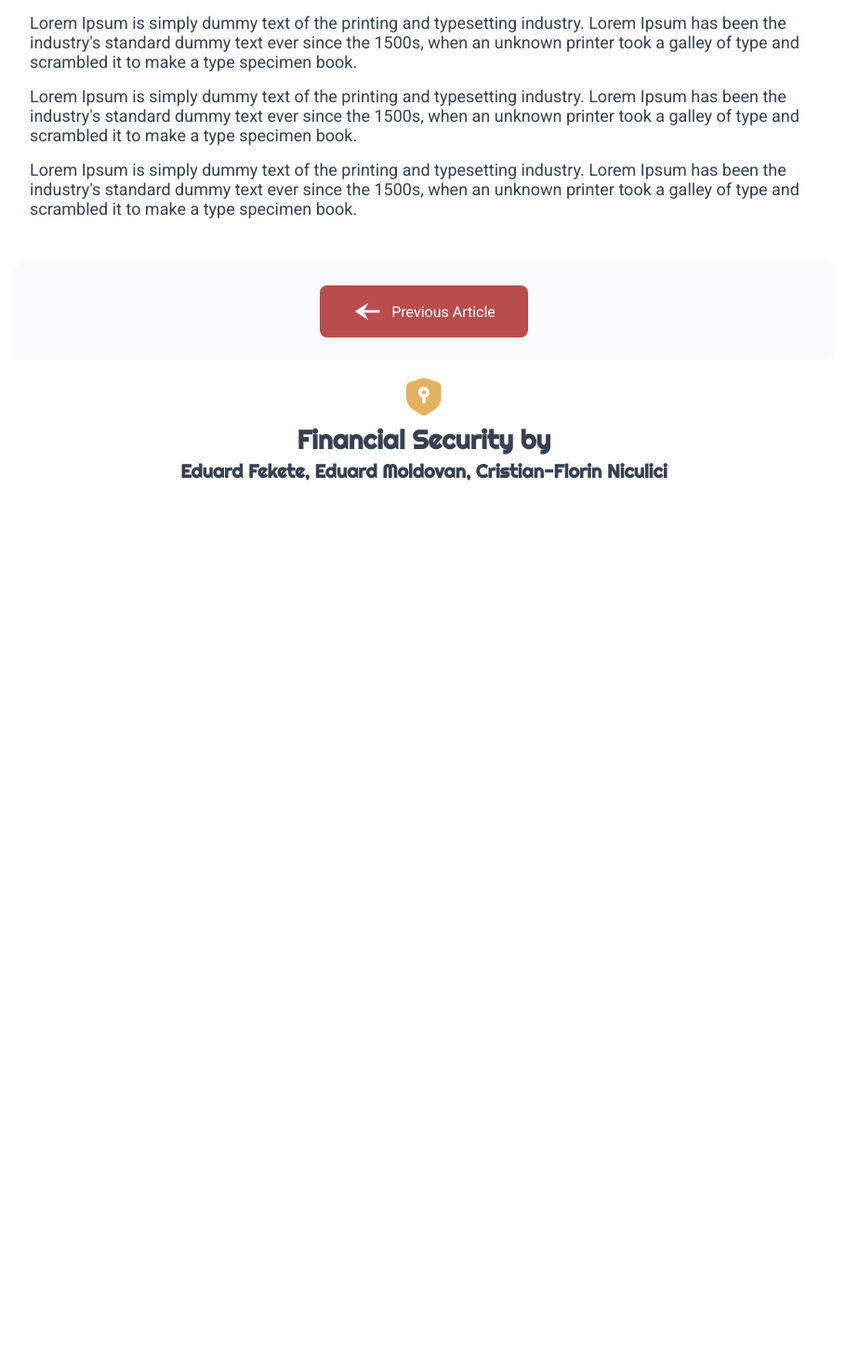
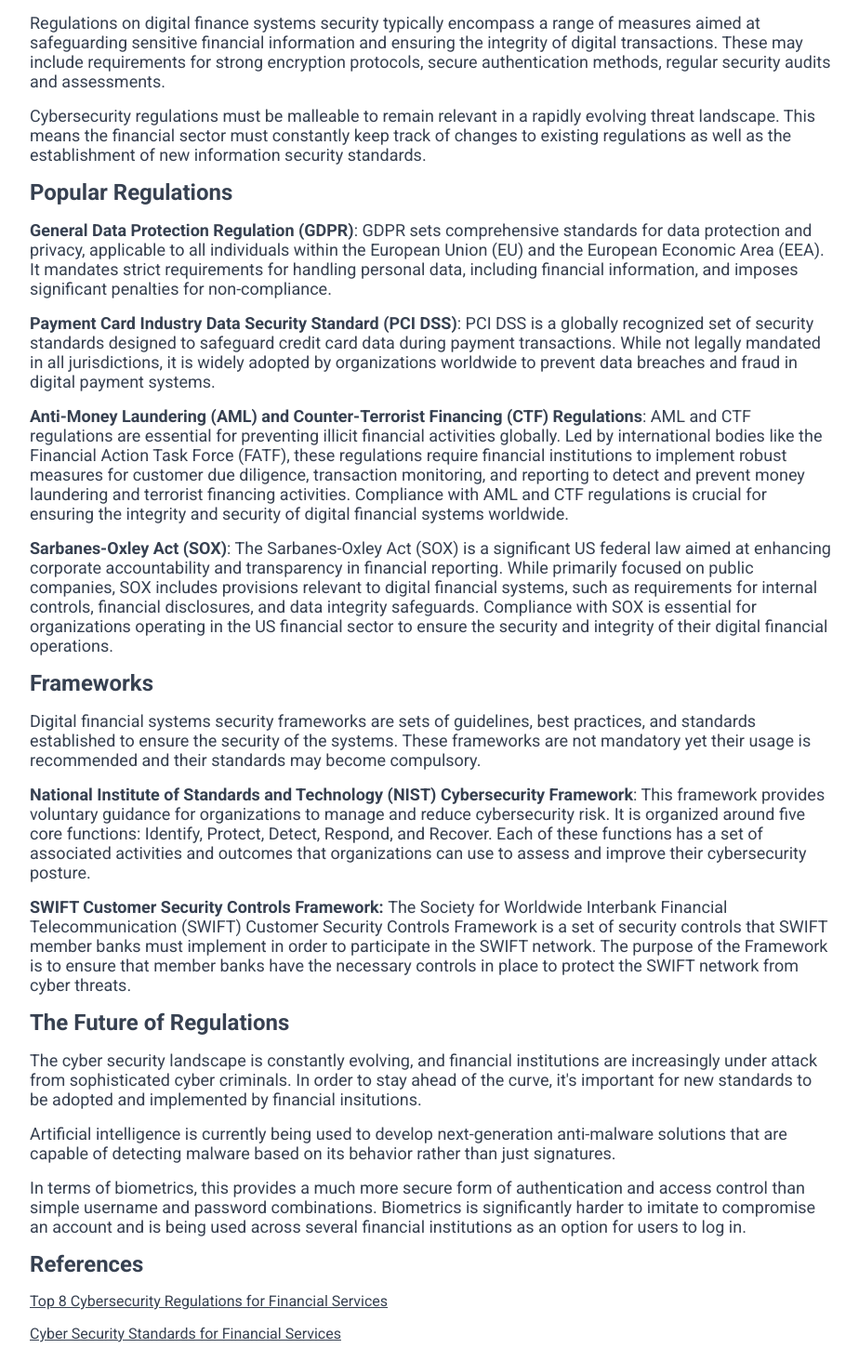
Before and after one commit to niculicicris/english-project, a Next.js app: page /article/government-regulations in a window 1280 px wide. Shown: the part 446-1910 px from the top of the page at 93% size, without its empty margins (184-1108 px from the left). Before the commit the page ends 981 px from the top, so only its background shows below. Built offline with nearby package versions, Linux system fonts and the light colour scheme.

Commit message:
Added article and summary

```diff
--- a/src/app/article/government-regulations/page.tsx
+++ b/src/app/article/government-regulations/page.tsx
@@ -7,11 +7,112 @@
                     title="Government Regulations   "
                     author="Cristian-Florin Niculici"
                     previousArticle="transactions">
-                <h1>Example title</h1>
-                <p>Lorem Ipsum is simply dummy text of the printing and typesetting industry. Lorem Ipsum has been the industry's standard dummy text ever since the 1500s, when an unknown printer took a galley of type and scrambled it to make a type specimen book.</p>
-                <p>Lorem Ipsum is simply dummy text of the printing and typesetting industry. Lorem Ipsum has been the industry's standard dummy text ever since the 1500s, when an unknown printer took a galley of type and scrambled it to make a type specimen book.</p>
-                <p>Lorem Ipsum is simply dummy text of the printing and typesetting industry. Lorem Ipsum has been the industry's standard dummy text ever since the 1500s, when an unknown printer took a galley of type and scrambled it to make a type specimen book.</p>
-                <p>Lorem Ipsum is simply dummy text of the printing and typesetting industry. Lorem Ipsum has been the industry's standard dummy text ever since the 1500s, when an unknown printer took a galley of type and scrambled it to make a type specimen book.</p>
+                <h1>
+                    Introduction
+                </h1>
+                <p>
+                    The rise of cyberattacks targeting the financial sector has forced the
+                    establishment of several mandatory cybersecurity regulations. Though often considered
+                    an unnecessary burden on security teams, regulatory compliance is one of the most
+                    effective strategies for keeping financial services secure.
+                </p>
+                <p>
+                    Regulations on digital finance systems security typically encompass a range of measures
+                    aimed at safeguarding sensitive financial information and ensuring the integrity of digital
+                    transactions. These may include requirements for strong encryption protocols, secure
+                    authentication methods, regular security audits and assessments.
+                </p>
+                <p>
+                    Cybersecurity regulations must be malleable to remain relevant in a rapidly evolving
+                    threat landscape. This means the financial sector must constantly keep track of
+                    changes to existing regulations as well as the establishment of new information security standards.
+                </p>
+
+                <h1>
+                    Popular Regulations
+                </h1>
+                <p>
+                    <strong>General Data Protection Regulation (GDPR)</strong>: GDPR sets comprehensive standards for data
+                    protection and privacy, applicable to all individuals within the European Union (EU)
+                    and the European Economic Area (EEA). It mandates strict requirements for handling personal
+                    data, including financial information, and imposes significant penalties for non-compliance.
+                </p>
+                <p>
+                    <strong>Payment Card Industry Data Security Standard (PCI DSS)</strong>: PCI DSS is a globally recognized
+                    set of security standards designed to safeguard credit card data during payment
+                    transactions. While not legally mandated in all jurisdictions, it is widely adopted by
+                    organizations worldwide to prevent data breaches and fraud in digital payment systems.
+                </p>
+                <p>
+                    <strong>Anti-Money Laundering (AML) and Counter-Terrorist Financing (CTF) Regulations</strong>: AML and
+                    CTF regulations are essential for preventing illicit financial activities globally. Led
+                    by international bodies like the Financial Action Task Force (FATF), these regulations
+                    require financial institutions to implement robust measures for customer due diligence,
+                    transaction monitoring, and reporting to detect and prevent money laundering and terrorist
+                    financing activities. Compliance with AML and CTF regulations is crucial for ensuring the
+                    integrity and security of digital financial systems worldwide.
+                </p>
+                <p>
+                    <strong>Sarbanes-Oxley Act (SOX)</strong>: The Sarbanes-Oxley Act (SOX) is a significant US federal
+                    law aimed at enhancing corporate accountability and transparency in financial reporting.
+                    While primarily focused on public companies, SOX includes provisions relevant to digital
+                    financial systems, such as requirements for internal controls, financial disclosures, and
+                    data integrity safeguards. Compliance with SOX is essential for organizations operating in the
+                    US financial sector to ensure the security and integrity of their digital financial operations.
+                </p>
+
+                <h1>
+                    Frameworks
+                </h1>
+                <p>
+                    Digital financial systems security frameworks are sets of guidelines, best practices,
+                    and standards established to ensure the security of the systems. These frameworks are not
+                    mandatory yet their usage is recommended and their standards may become compulsory.
+                </p>
+                <p>
+                    <strong>National Institute of Standards and Technology (NIST) Cybersecurity Framework</strong>:
+                    This framework provides voluntary guidance for organizations to manage and reduce cybersecurity
+                    risk. It is organized around five core functions: Identify, Protect, Detect, Respond, and Recover.
+                    Each of these functions has a set of associated activities and outcomes that organizations can use
+                    to assess and improve their cybersecurity posture.
+                </p>
+                <p>
+                    <strong>SWIFT Customer Security Controls Framework: </strong>
+                    The Society for Worldwide Interbank Financial Telecommunication (SWIFT) Customer
+                    Security Controls Framework is a set of security controls that SWIFT member banks must
+                    implement in order to participate in the SWIFT network. The purpose of the Framework is
+                    to ensure that member banks have the necessary controls in place to protect the SWIFT
+                    network from cyber threats.
+                </p>
+
+                <h1>
+                    The Future of Regulations
+                </h1>
+                <p>
+                    The cyber security landscape is constantly evolving, and financial institutions are increasingly
+                    under attack from sophisticated cyber criminals. In order to stay ahead of the curve,
+                    it's important for new standards to be adopted and implemented by financial insitutions.
+                </p>
+                <p>
+                    Artificial intelligence is currently being used to develop next-generation anti-malware
+                    solutions that are capable of detecting malware based on its behavior rather than just signatures.
+                </p>
+                <p>
+                    In terms of biometrics, this provides a much more secure form of authentication and access
+                    control than simple username and password combinations. Biometrics is significantly harder
+                    to imitate to compromise an account and is being used across several financial institutions
+                    as an option for users to log in.
+                </p>
+
+                <h1>
+                    References
+                </h1>
+                <a href="https://www.upguard.com/blog/cybersecurity-regulations-financial-industry">
+                    Top 8 Cybersecurity Regulations for Financial Services
+                </a>
+                <a href="https://getoppos.com/cyber-security-standards-for-financial-industry/">
+                    Cyber Security Standards for Financial Services
+                </a>
             </Article>
         </section>
     );
--- a/src/app/component/summary/Summary.tsx
+++ b/src/app/component/summary/Summary.tsx
@@ -29,8 +29,9 @@
                     the printing and typesetting industry.
                 </SummaryCard>
                 <SummaryCard image="/icon/government_regulations.png" title="Government Regulations">
-                    Lorem Ipsum is simply dummy text of
-                    the printing and typesetting industry.
+                    As cyberattacks rapidly grow and evolve, it becomes imperative for governments to
+                    intervene decisively by establishing fresh, robust standards and regulations to
+                    guarantee a secure foundation for digital systems in an increasingly interconnected world
                 </SummaryCard>
             </div>
         </section>
```
